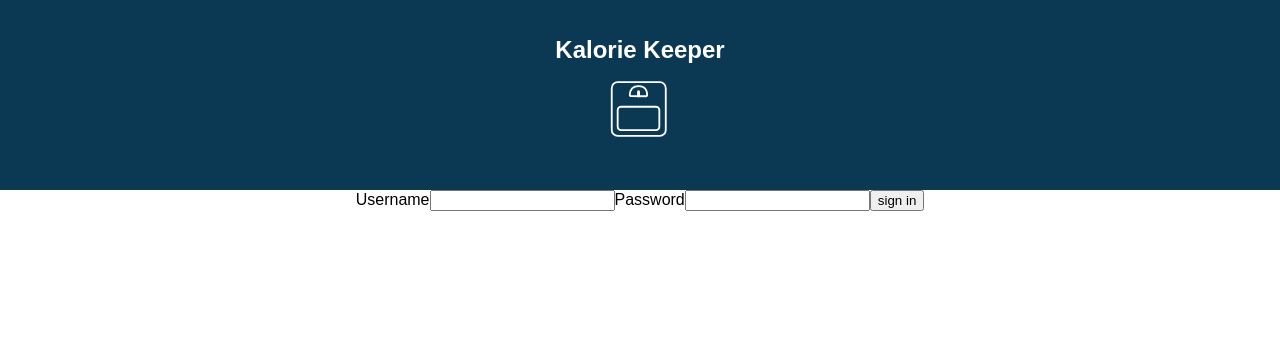
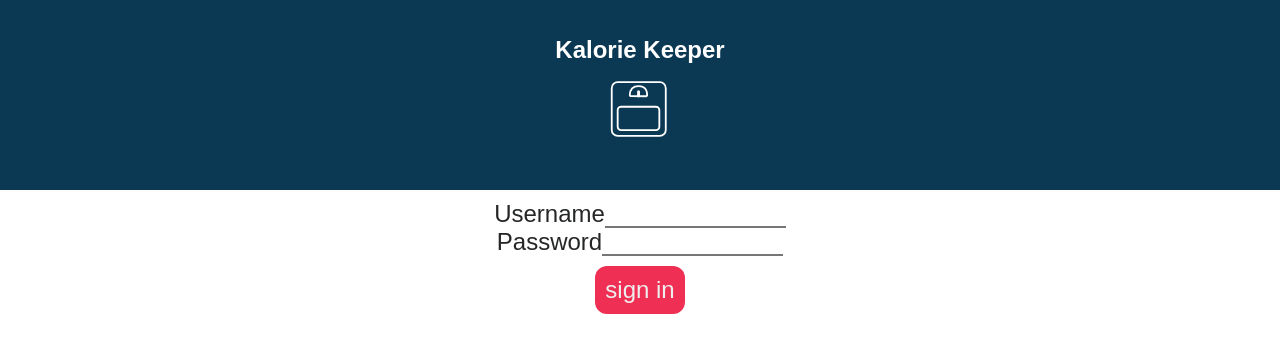
Before and after one commit to aaronschriever/KalorieKeeper, a React (Create React App) app in the folder kalorie-keeper/: page / in a window 1280 px wide. Shown: the top 352 px of the page. Built offline with nearby package versions, Linux system fonts and the light colour scheme; the HTML template or start-up script is replaced by a standard one.

Commit message:
setup state management on login form

```diff
--- a/kalorie-keeper/src/component/BmrForm.js
+++ b/kalorie-keeper/src/component/BmrForm.js
@@ -1,31 +1,9 @@
 import React, { Component } from "react";
 import calculateBMR from "../logic/calculateBMR";
 import Switch from "react-switch";
+import styles from "../styles/styles"
 //import { Spring } from "react-spring";
-const styles = {
-  bmrForm :{
-    borderRadius: "25px",
-    padding: "10px",
-    fontSize: "1.5em",
-    color: "#252627"
-  },
-  dataEntry :{
-    borderTop: "0",
-    borderLeft: "0",
-    borderRight: "0",
-    boxShadow: "none",
 
-  },
-  submitButton:{
-    marginTop: "10px",
-    backgroundColor: "#EF3054",
-    border: "none",
-    borderRadius: ".5em",
-    color: "#eee",
-    fontSize:"1em",
-    padding:"10px"
-  }
-};
 
 class BmrForm extends Component {
   constructor(props) {
@@ -82,7 +60,7 @@ class BmrForm extends Component {
   };
   render() {
     return (
-      <div className="bmr-form" style={{...styles.bmrForm}}>
+      <div className="bmr-form" style={{...styles.form}}>
         <form onSubmit={this.handleBMRChange}>
           <div>
           <h3>Calculate your BMR (Basal Metabolic Rate)</h3>
--- a/kalorie-keeper/src/component/LoginForm.js
+++ b/kalorie-keeper/src/component/LoginForm.js
@@ -1,5 +1,5 @@
 import React, { Component } from 'react';
-
+import styles from "../styles/styles";
 class LoginForm extends Component {
 constructor(props){
     super(props);
@@ -7,17 +7,30 @@ constructor(props){
         userName:"",
         password:"",
     }
+    this.handleInputChange = this.handleInputChange.bind(this);
 }
+handleInputChange = event => {
+    const target = event.target;
+    const value = target.value;
+    const name = target.name;
+    this.setState({
+      [name]: value
+    });
+  };
     render()
 {
     return (
         <div>
-            <form>
+            <form style={{...styles.form}}>
+                <div>
                 <label>Username</label>
-                <input type="text" required></input>
+                <input name="userName" style={{...styles.dataEntry}} type="text"  onChange={this.handleInputChange} value={this.state.userName} required></input>
+                </div>
+                <div>
                 <label>Password</label>
-                <input type="password" minLength="8" required></input>
-                <input type="submit" value="sign in" ></input>
+                <input name="password" style={{...styles.dataEntry}} type="password" minLength="8"  onChange={this.handleInputChange} value={this.state.password} required></input>
+                </div>
+                <input style={{...styles.submitButton}} type="submit" value="sign in"  ></input>
             </form>
         </div>
     )
@@ -25,4 +38,4 @@ constructor(props){
 
 }
 
-export default LoginForm
+export default LoginForm;
--- /dev/null
+++ b/kalorie-keeper/src/styles/styles.json
@@ -0,0 +1,24 @@
+{
+    "form" :{
+    "borderRadius": "25px",
+    "padding": "10px",
+    "fontSize": "1.5em",
+    "color": "#252627"
+  },
+    "dataEntry" :{
+    "borderTop": "0",
+    "borderLeft": "0",
+    "borderRight": "0",
+    "boxShadow": "none"
+
+  },
+    "submitButton":{
+    "marginTop": "10px",
+    "backgroundColor": "#EF3054",
+    "border": "none",
+    "borderRadius": ".5em",
+    "color": "#eee",
+    "fontSize":"1em",
+    "padding":"10px"
+  }
+}
```
Also changed, not shown: kalorie-keeper/package.json (+17 -1 lines), kalorie-keeper/.eslintrc.json (added), 1 other file (tests, documents, lock files or other folders).
